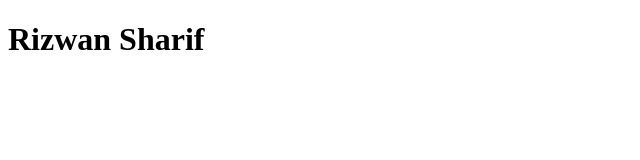
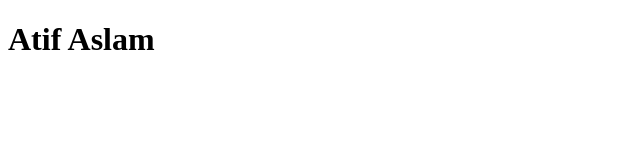
Before and after one commit to RizwanSharif/Bootcamp2020Sample, a plain HTML site: page index.html in a window 1280 px wide. Shown: the whole page, without its empty margins (0-640 px from the left). Drawn offline with Linux system fonts and the light colour scheme.

Commit message:
Updated index.html

```diff
--- a/index.html
+++ b/index.html
@@ -6,6 +6,6 @@
     <title>Document</title>
 </head>
 <body>
-    <h1>Rizwan Sharif</h1>
+    <h1>Atif Aslam</h1>
 </body>
 </html>
```
